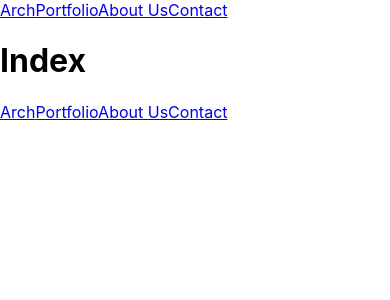
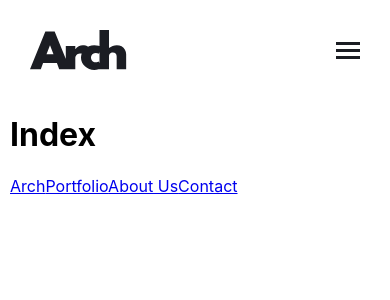
Before and after one commit to JoaquinBruhnIntive/react-landing, a React (Create React App) app: page / in a window 390 px wide. Shown: the top 300 px of the page. Built offline with nearby package versions, Linux system fonts and the light colour scheme.

Commit message:
[main update] finished the basic layout of the mobile navbar, moving on to the Index component for now

```diff
--- a/src/App.css
+++ b/src/App.css
@@ -1,38 +1,3 @@
-.App {
-  text-align: center;
+.content{
+  padding: 10px;
 }
-
-.App-logo {
-  height: 40vmin;
-  pointer-events: none;
-}
-
-@media (prefers-reduced-motion: no-preference) {
-  .App-logo {
-    animation: App-logo-spin infinite 20s linear;
-  }
-}
-
-.App-header {
-  background-color: #282c34;
-  min-height: 100vh;
-  display: flex;
-  flex-direction: column;
-  align-items: center;
-  justify-content: center;
-  font-size: calc(10px + 2vmin);
-  color: white;
-}
-
-.App-link {
-  color: #61dafb;
-}
-
-@keyframes App-logo-spin {
-  from {
-    transform: rotate(0deg);
-  }
-  to {
-    transform: rotate(360deg);
-  }
-}
--- a/src/App.jsx
+++ b/src/App.jsx
@@ -12,18 +12,18 @@ import './App.css';
 
 function App() {
   return (
-    <>
+    <div className="content">
       <Router>
         <Navbar />
         <Routes>
-          <Route path="/" element={<Index/>} />
-          <Route path="portfolio" element={<Portfolio/>} />
-          <Route path="aboutUs" element={<AboutUs/>} />
-          <Route path="contact" element={<Contact/>} />
+          <Route path="/" element={<Index />} />
+          <Route path="portfolio" element={<Portfolio />} />
+          <Route path="aboutUs" element={<AboutUs />} />
+          <Route path="contact" element={<Contact />} />
         </Routes>
         <Footer />
       </Router>
-    </>
+    </div>
   );
 }
 
--- a/src/components/footer/footer.jsx
+++ b/src/components/footer/footer.jsx
@@ -3,12 +3,12 @@ import { Link } from 'react-router-dom';
 
 const Footer = () => {
     return(
-        <nav>
+        <footer>
             <Link to="/">Arch</Link>
             <Link to="/portfolio">Portfolio</Link>
             <Link to="/aboutUs">About Us</Link>
             <Link to="/contact">Contact</Link>
-        </nav>
+        </footer>
     );
 }
 
--- /dev/null
+++ b/src/components/navbar/navbar.css
@@ -0,0 +1,57 @@
+/*888888888888888888888888888888888888888888888888888888888
+Mobile navbar
+ 8888888888888888888888888888888888888888888888888888888888*/
+
+nav{
+    margin: 20px;
+    display: none;
+}
+
+#navlist{
+    display: none;
+}
+
+#navlist:checked ~ .sidebar{
+    display: flex;
+    width: 90vw;
+}
+
+.sidebar{
+    position: absolute;
+    right: 0;
+    display: none;
+    flex-direction: column;
+    width: 0vw;
+    height: 150px;
+    background-color: rgb(214, 214, 214);
+}
+
+.sidebar > a {
+    text-decoration: none;
+    color: inherit;
+    margin:5px
+}
+
+.mobile-navbar > div:nth-child(1){
+    display: flex;
+    justify-content: space-between;
+    align-items: center;
+}
+.mobile-navbar > div:nth-child(1) > * {
+    margin: 20px;
+}
+
+/* 888888888888888888888888888888888888888888888888888888888888888
+Tablet navbar
+ 88888888888888888888888888888888888888888888888888888888888888888*/
+
+
+
+
+
+
+
+
+/* 888888888888888888888888888888888888888888888888888888888888888888
+Desktop navbar
+ 8888888888888888888888888888888888888888888888888888888888888888888*/
--- a/src/components/navbar/navbar.jsx
+++ b/src/components/navbar/navbar.jsx
@@ -1,14 +1,34 @@
 import React from 'react';
 import { Link } from 'react-router-dom';
+import hamburguer from '../../assets/icons/icon-hamburger.svg';
+import logo from '../../assets/logo.svg'
+import './navbar.css';
 
 const Navbar = () => {
+    console.log(hamburguer)
     return(
+        <>
             <nav>
                 <Link to="/">Arch</Link>
                 <Link to="/portfolio">Portfolio</Link>
                 <Link to="/aboutUs">About Us</Link>
                 <Link to="/contact">Contact</Link>
             </nav>
+            <div className="mobile-navbar">
+                <div>
+                    <Link to="/"><img src={logo} alt="logo" /></Link>
+                    <label for="navlist"><img src={hamburguer} alt="hamburguer menu" /></label>
+                </div>
+                <div>
+                    <input type="checkbox" id="navlist" />
+                    <div className="sidebar">
+                        <Link to="/portfolio">Portfolio</Link>
+                        <Link to="/aboutUs">About Us</Link>
+                        <Link to="/contact">Contact</Link>
+                    </div>
+                </div>
+            </div>
+        </>
     );
 }
 
```
Also changed, not shown: src/components/index/index.css (added). Lines whose indentation alone changed are shown as unchanged.
